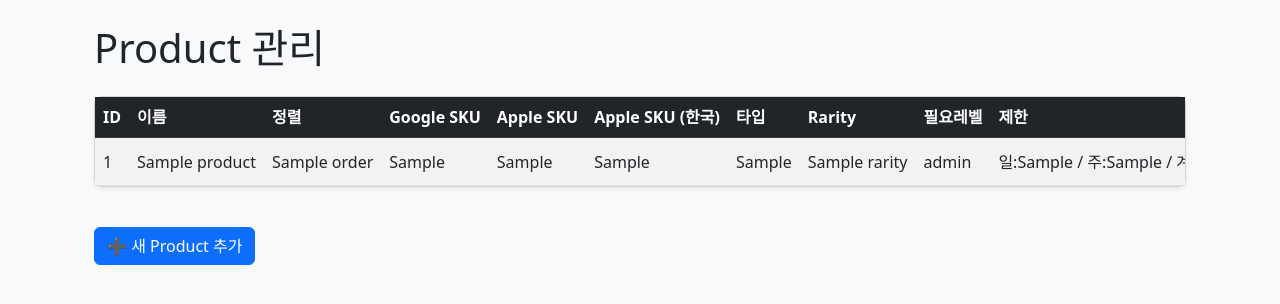
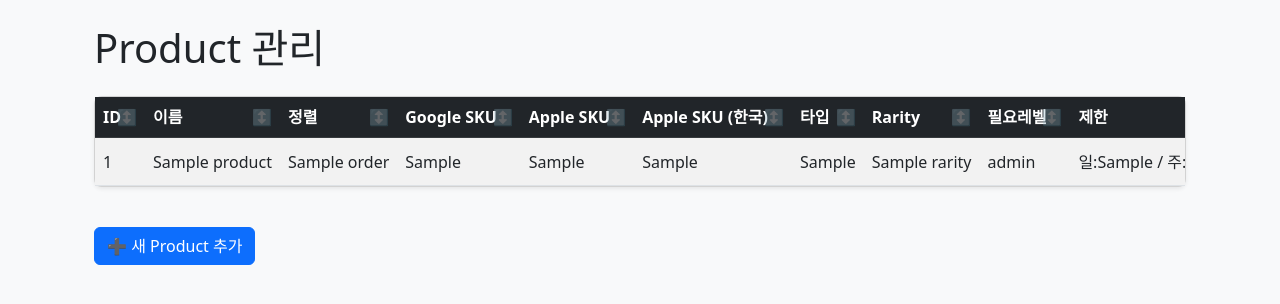
Before and after one commit to planetarium/NineChronicles.IAP, a Python web app: template backoffice/templates/products.html in a window 1280 px wide. Shown: the part 56-360 px from the top of the page. Run offline with Jinja, Linux system fonts and the light colour scheme; the template is opened without the code that fills it: most values are stand-ins (such as "Sample title", 1, 10 or a date in 2020).

Commit message:
Enhance product table with sortable columns and sorting functionality
- Added sortable classes and data attributes to table headers for improved user interaction.
- Implemented JavaScript functionality to enable sorting of table rows based on selected columns.
- Updated CSS styles for sortable headers and sort icons to enhance visual feedback.

```diff
--- a/backoffice/templates/products.html
+++ b/backoffice/templates/products.html
@@ -13,18 +13,18 @@
                 <table class="table table-striped table-hover">
                     <thead class="table-dark">
                         <tr>
-                            <th>ID</th>
-                            <th>이름</th>
-                            <th>정렬</th>
-                            <th>Google SKU</th>
-                            <th>Apple SKU</th>
-                            <th>Apple SKU (한국)</th>
-                            <th>타입</th>
-                            <th>Rarity</th>
-                            <th>필요레벨</th>
+                            <th class="sortable" data-sort="id">ID <span class="sort-icon"></span></th>
+                            <th class="sortable" data-sort="name">이름 <span class="sort-icon"></span></th>
+                            <th class="sortable" data-sort="order">정렬 <span class="sort-icon"></span></th>
+                            <th class="sortable" data-sort="google_sku">Google SKU <span class="sort-icon"></span></th>
+                            <th class="sortable" data-sort="apple_sku">Apple SKU <span class="sort-icon"></span></th>
+                            <th class="sortable" data-sort="apple_sku_k">Apple SKU (한국) <span class="sort-icon"></span></th>
+                            <th class="sortable" data-sort="product_type">타입 <span class="sort-icon"></span></th>
+                            <th class="sortable" data-sort="rarity">Rarity <span class="sort-icon"></span></th>
+                            <th class="sortable" data-sort="required_level">필요레벨 <span class="sort-icon"></span></th>
                             <th>제한</th>
-                            <th>마일리지</th>
-                            <th>상태</th>
+                            <th class="sortable" data-sort="mileage">마일리지 <span class="sort-icon"></span></th>
+                            <th class="sortable" data-sort="active">상태 <span class="sort-icon"></span></th>
                             <th>관리</th>
                         </tr>
                     </thead>
@@ -546,6 +546,74 @@
             return false;
         }
     });
+
+    // 테이블 정렬 기능
+    document.addEventListener('DOMContentLoaded', function() {
+        const table = document.querySelector('table');
+        const headers = table.querySelectorAll('th.sortable');
+        let currentSort = {
+            column: null,
+            direction: 'asc'
+        };
+
+        headers.forEach(header => {
+            header.addEventListener('click', () => {
+                const column = header.dataset.sort;
+                let direction = 'asc';
+
+                // 이전에 정렬된 헤더의 클래스 제거
+                headers.forEach(h => {
+                    h.classList.remove('sort-asc', 'sort-desc');
+                });
+
+                // 같은 컬럼을 다시 클릭한 경우 방향 전환
+                if (currentSort.column === column) {
+                    direction = currentSort.direction === 'asc' ? 'desc' : 'asc';
+                }
+
+                // 정렬 상태 업데이트
+                currentSort = {
+                    column: column,
+                    direction: direction
+                };
+
+                // 정렬 방향 표시
+                header.classList.add(`sort-${direction}`);
+
+                // 테이블 정렬
+                const tbody = table.querySelector('tbody');
+                const rows = Array.from(tbody.querySelectorAll('tr'));
+
+                const sortedRows = rows.sort((a, b) => {
+                    let aValue = a.querySelector(`td:nth-child(${Array.from(headers).indexOf(header) + 1})`).textContent.trim();
+                    let bValue = b.querySelector(`td:nth-child(${Array.from(headers).indexOf(header) + 1})`).textContent.trim();
+
+                    // 숫자 정렬 처리
+                    if (column === 'id' || column === 'order' || column === 'required_level' || column === 'mileage') {
+                        aValue = parseFloat(aValue) || 0;
+                        bValue = parseFloat(bValue) || 0;
+                    }
+
+                    // 상태 정렬 처리
+                    if (column === 'active') {
+                        aValue = a.querySelector('td:nth-child(12) .badge').textContent.includes('활성') ? 1 : 0;
+                        bValue = b.querySelector('td:nth-child(12) .badge').textContent.includes('활성') ? 1 : 0;
+                    }
+
+                    if (aValue === bValue) return 0;
+                    if (direction === 'asc') {
+                        return aValue > bValue ? 1 : -1;
+                    } else {
+                        return aValue < bValue ? 1 : -1;
+                    }
+                });
+
+                // 정렬된 행 다시 삽입
+                tbody.innerHTML = '';
+                sortedRows.forEach(row => tbody.appendChild(row));
+            });
+        });
+    });
 </script>
 
 <style>
@@ -637,5 +705,35 @@
     padding: 0.25rem 0.5rem;
     font-size: 0.875rem;
 }
+
+/* 정렬 관련 스타일 */
+.sortable {
+    cursor: pointer;
+    user-select: none;
+    position: relative;
+    padding-right: 1.5rem !important;
+}
+
+.sort-icon {
+    position: absolute;
+    right: 0.5rem;
+    top: 50%;
+    transform: translateY(-50%);
+}
+
+.sort-icon::before {
+    content: "↕️";
+    opacity: 0.3;
+}
+
+.sort-asc .sort-icon::before {
+    content: "↑";
+    opacity: 1;
+}
+
+.sort-desc .sort-icon::before {
+    content: "↓";
+    opacity: 1;
+}
 </style>
 {% endblock %}
```
